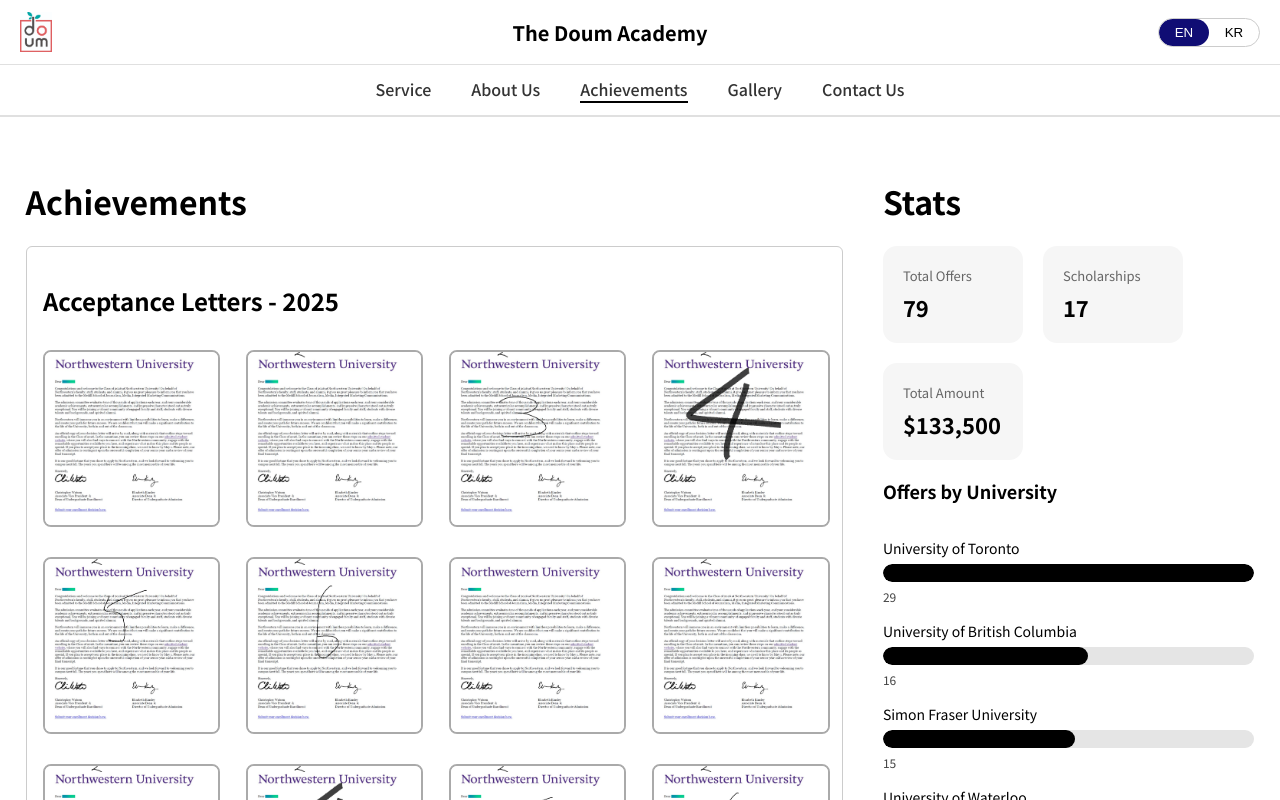
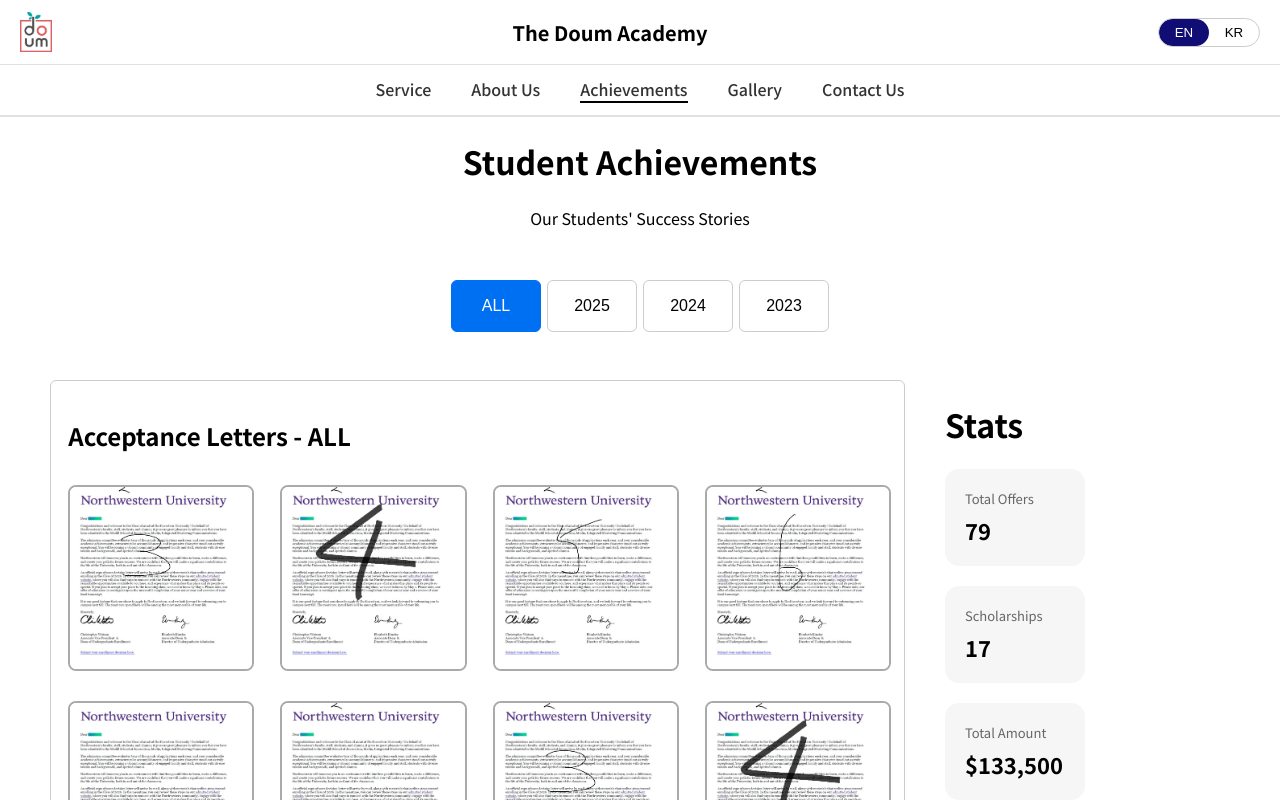
Before and after one commit to junuiui/the-doum-academy-website, a Next.js app: page /achievements in a window 1280 px wide. Shown: the top 800 px of the page. Built offline with nearby package versions, Linux system fonts and the light colour scheme.

Commit message:
year added

```diff
--- a/src/app/achievements/page.module.css
+++ b/src/app/achievements/page.module.css
@@ -1,25 +1,51 @@
 .container {
+    padding-left: 2%;
+    padding-right: 2%;
+}
+
+/* Header */
+.mainHeader {
+    text-align: center;
+    margin-bottom: 50px;
+}
+
+/* Year Tabs */
+.yearTabs {
+    display: flex;
+    justify-content: center;
+    gap: 6px;
+    margin-bottom: 8px;
+}
+
+.yearTabs button {
+    padding: 16px 24px;
+    min-width: 90px;
+    border-radius: 6px;
+    border: 1px solid #ccc;
+    font-size: 16px;
+    background: white;
+    cursor: pointer;
+    transition: transform 0.15s ease, background-color 0.5s ease;
+}
+
+.yearTabs button:hover {
+    background-color: lightgray;
+}
+
+.yearTabs button.active {
+    background-color: #0070f3;
+    color: white;
+    border-color: #0070f3;
+}
+
+/* Content */
+.grid {
     display: grid;
-    grid-template-columns: 2.2fr 1fr;
+    grid-template-columns: 3fr 1fr;
     gap: 40px;
     padding-left: 2%;
     padding-right: 2%;
     padding-top: 40px;
-}
-
-/* page.module.css */
-.active {
-    background: black;
-    color: white;
-}
-
-.container > div {
-    flex: 1;
-}
-
-.active {
-    background: black;
-    color: white;
 }
 
 @media (max-width: 900px) {
--- a/src/app/achievements/page.tsx
+++ b/src/app/achievements/page.tsx
@@ -2,21 +2,46 @@
 
 import Slides from '@/components/Slides'
 import styles from './page.module.css'
-import { useState } from 'react'
 import rawData from '@/data/achievement.json'
 import StatsSection from '@/components/stats/StatsSections'
+import { useState } from 'react'
 
-export default function AchievementPage() {
-
-    return (
-        <main className={styles.container}>
-            <div>
-                <h1>Achievements</h1>
-                <Slides
-                    title={2025}
-                    images={[
+const images: Record<number, string[]> = {
+    2025: [
+        '/achievements/example4.png',
+        '/achievements/example5.png',
+        '/achievements/example6.png',
         '/achievements/example1.png',
         '/achievements/example2.png',
+        '/achievements/example3.png',
+        '/achievements/example4.png',
+        '/achievements/example5.png',
+        '/achievements/example6.png',
+        '/achievements/example1.png',
+        '/achievements/example2.png',
+        '/achievements/example3.png',
+    ],
+    2024: [
+        '/achievements/example1.png',
+        '/achievements/example2.png',
+        '/achievements/example3.png',
+        '/achievements/example4.png',
+        '/achievements/example5.png',
+        '/achievements/example6.png',
+        '/achievements/example1.png',
+        '/achievements/example2.png',
+        '/achievements/example3.png',
+        '/achievements/example4.png',
+        '/achievements/example5.png',
+        '/achievements/example6.png',
+        '/achievements/example1.png',
+        '/achievements/example2.png',
+        '/achievements/example3.png',
+        '/achievements/example4.png',
+        '/achievements/example5.png',
+        '/achievements/example6.png',
+    ],
+    2023: [
         '/achievements/example3.png',
         '/achievements/example4.png',
         '/achievements/example5.png',
@@ -39,33 +64,60 @@
         '/achievements/example4.png',
         '/achievements/example5.png',
         '/achievements/example6.png',
-                    ]}
-                />
+    ],
+}
 
-                <Slides
-                    title={2024}
-                    images={[
-                        '/achievements/example1.png',
-                        '/achievements/example2.png',
-                        '/achievements/example3.png',
-                        '/achievements/example4.png',
-                        '/achievements/example5.png',
-                        '/achievements/example6.png',
-                    ]}
-                />
+const ALL = 'ALL' as const
+type YearFilter = number | typeof ALL
 
-                <Slides
-                    title={2023}
-                    images={[
-                        '/achievements/example1.png',
-                        '/achievements/example2.png',
-                        '/achievements/example3.png',
-                        '/achievements/example4.png',
-                        '/achievements/example5.png',
-                        '/achievements/example6.png',
-                    ]}
-                />
+const years: YearFilter[] = [
+    ALL,
+    ...Object.keys(images).map(Number).sort((a,b) => b - a),
+]
 
+
+
+export default function AchievementPage() {
+
+    const [selectedYear, setSelectedYear] = useState<YearFilter>(years[0])
+
+    const slidesImages =
+        selectedYear === 'ALL'
+            ? Object.values(images).flat()
+            : images[selectedYear] || []
+
+    return (
+        <main className={styles.container}>
+
+            {/* Main Header */}
+            <div className={styles.mainHeader}>
+                <h1>Student Achievements</h1>
+                <p>Our Students' Success Stories</p>
+            </div>
+
+            {/* Year Tabs */}
+            <div className={styles.yearTabs}>
+                {years.map((year) => (
+                    <button
+                        key={year}
+                        onClick={() => setSelectedYear(year)}
+                        className={selectedYear === year ? styles.active : ''}
+                    >
+                        {year}
+                    </button>
+                )
+
+                )}
+            </div>
+
+
+
+            {/* Content */}
+            <div className={styles.grid}>
+
+                {/* Slides */}
+                <div className={styles.slide}>
+                    <Slides title={selectedYear} images={slidesImages} />
                 </div>
 
                 <div>
@@ -73,8 +125,7 @@
                     <StatsSection rawData={rawData} />
                 </div>
 
-
-
+            </div>
         </main>
     )
 }
```
Lines whose indentation alone changed are shown as unchanged.
